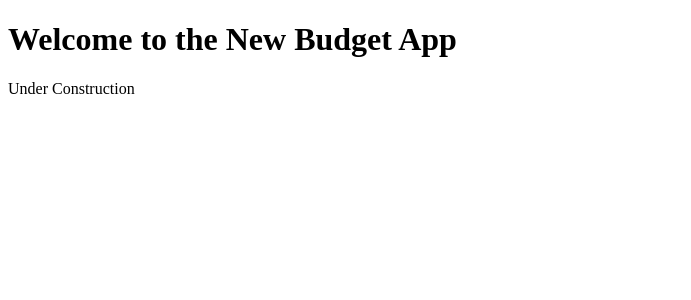
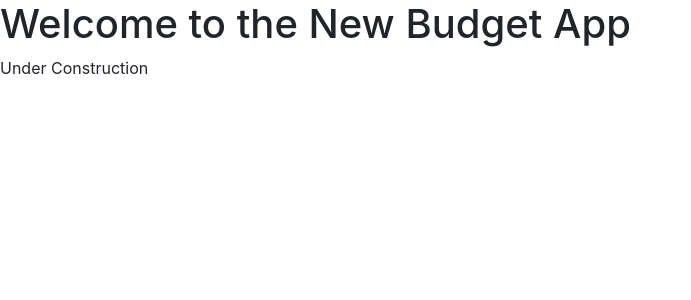
Before and after one commit to nathanc85/NewBudgetApp, an Angular app: page / in a window 1280 px wide. Shown: the top 300 px of the page, without its empty margins (0-691 px from the left). Built offline with nearby package versions, Linux system fonts and the light colour scheme.

Commit message:
Added Bootstrap and Font-Awesome. Also added the BudgetsList Component.

```diff
--- a/package.json
+++ b/package.json
@@ -19,6 +19,8 @@
     "@angular/platform-browser": "~8.2.13",
     "@angular/platform-browser-dynamic": "~8.2.13",
     "@angular/router": "~8.2.13",
+    "bootstrap": "^4.3.1",
+    "font-awesome": "^4.7.0",
     "rxjs": "~6.4.0",
     "tslib": "^1.10.0",
     "zone.js": "~0.9.1"
--- a/src/app/app.module.ts
+++ b/src/app/app.module.ts
@@ -2,10 +2,12 @@ import { BrowserModule } from '@angular/platform-browser';
 import { NgModule } from '@angular/core';
 
 import { AppComponent } from './app.component';
+import { BudgetsListComponent } from './budgets/budgets-list.component';
 
 @NgModule({
   declarations: [
-    AppComponent
+    AppComponent,
+    BudgetsListComponent
   ],
   imports: [
     BrowserModule
--- /dev/null
+++ b/src/app/budgets/budgets-list.component.html
@@ -0,0 +1 @@
+<p>budgets-list works!</p>
--- /dev/null
+++ b/src/app/budgets/budgets-list.component.ts
@@ -0,0 +1,15 @@
+import { Component, OnInit } from '@angular/core';
+
+@Component({
+  selector: 'app-budgets-list',
+  templateUrl: './budgets-list.component.html',
+  styles: []
+})
+export class BudgetsListComponent implements OnInit {
+
+  constructor() { }
+
+  ngOnInit() {
+  }
+
+}
--- a/src/styles.css
+++ b/src/styles.css
@@ -1 +1,3 @@
 /* You can add global styles to this file, and also import other style files */
+@import "~bootstrap/dist/css/bootstrap.min.css";
+@import "~font-awesome/css/font-awesome.min.css";
```
Also changed, not shown: 1 other file (tests, documents, lock files or other folders).
